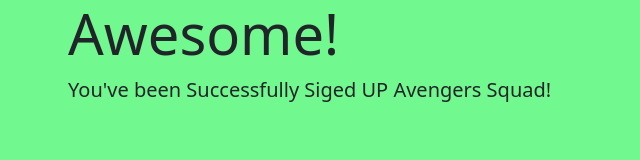
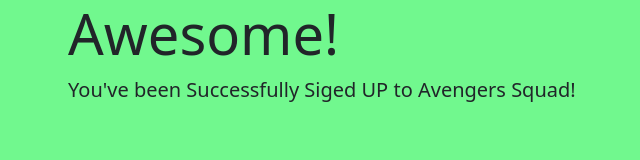
Before and after one commit to deepu04/SignUp-page, a website: page success.html in a window 1280 px wide. Shown: the full height of the page, 14-654 px from the left. Drawn offline with nearby package versions, Linux system fonts and the light colour scheme.

Commit message:
complete

```diff
--- a/success.html
+++ b/success.html
@@ -11,7 +11,7 @@
     <div class="jumbotron jumbotron-fluid">
         <div class="container">
          <h1 class="display-4">Awesome!</h1>
-         <p class="lead">You've been Successfully Siged UP Avengers Squad!</p>
+         <p class="lead">You've been Successfully Siged UP to Avengers Squad!</p>
         </div>
     </div>
 </body>
```
